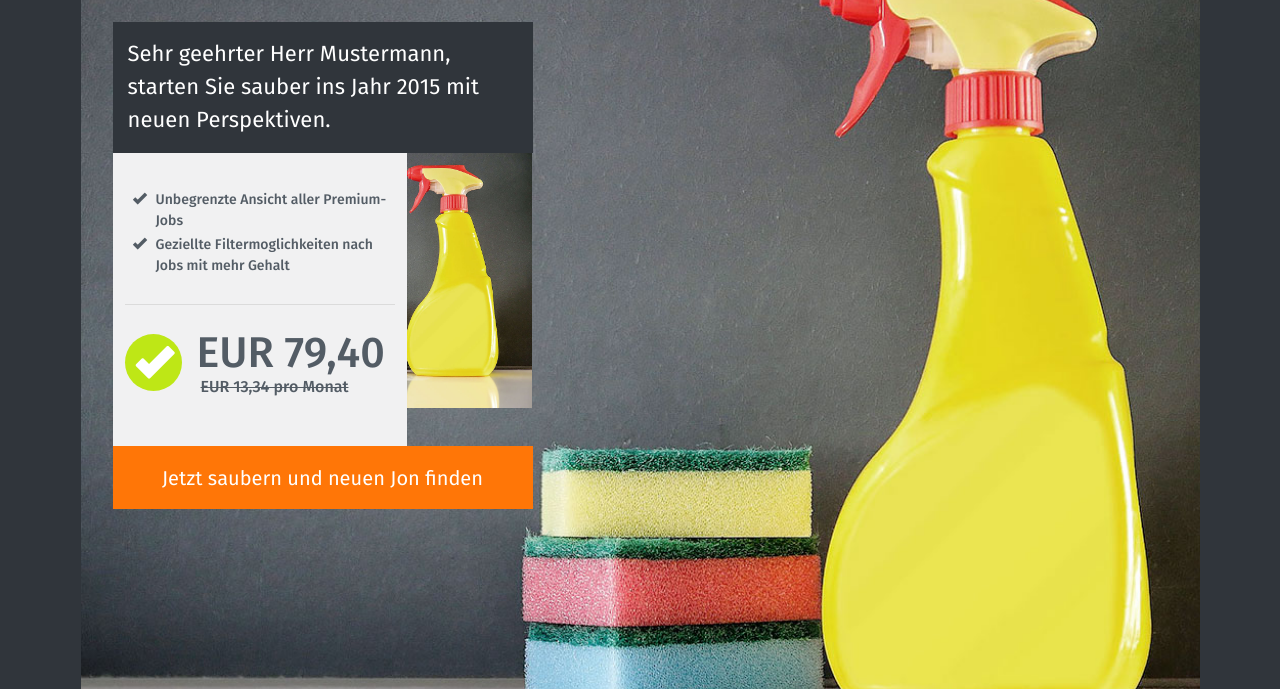
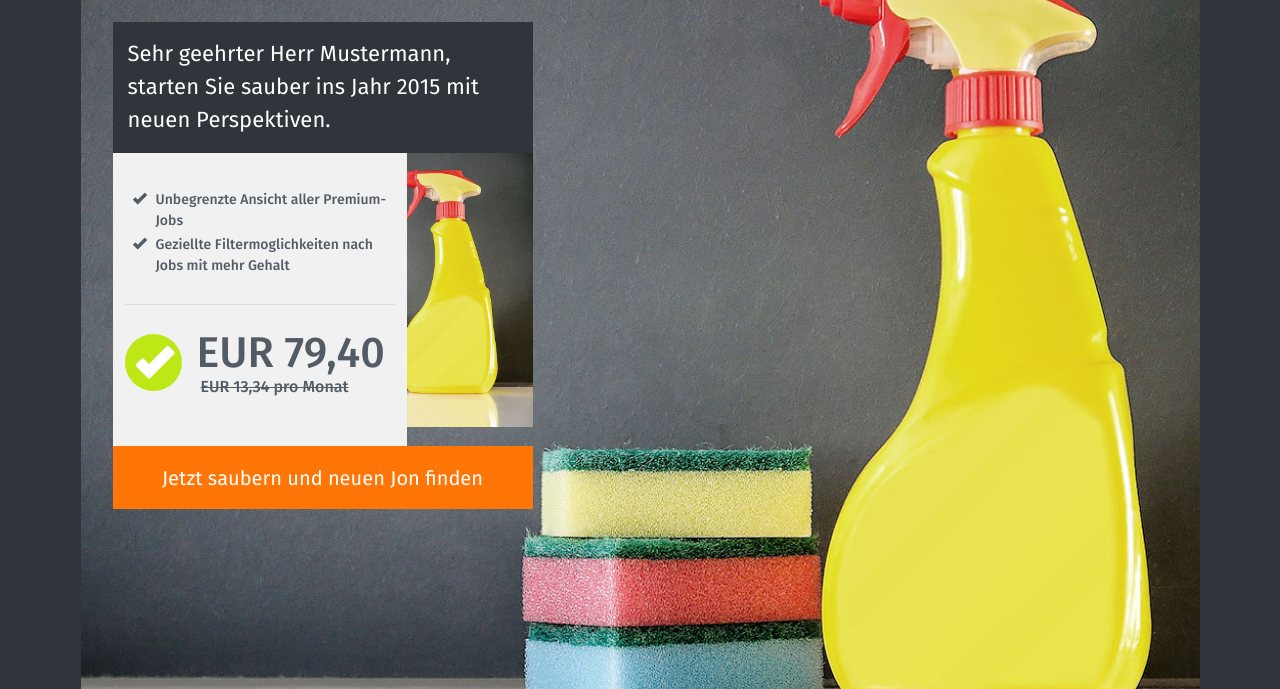
Before and after one commit to AnnaPytlik/JobLeads, a plain HTML site: page index.html in a window 1280 px wide. Shown: the part 111-800 px from the top of the page. Drawn offline with nearby package versions, Linux system fonts and the light colour scheme; files whose address does not match are found by name.

Commit message:
Chamge position image tablet

```diff
--- a/custom.scss
+++ b/custom.scss
@@ -262,8 +262,8 @@ body{
 
     .box{
         background: url(img/mood.jpg) no-repeat;
-        background-size: auto 265px;
-        background-position: 100% 121px;
+        background-size: auto 280px;
+        background-position: 100% 125px;
 
         .box__content--title{
             padding-top: 4%;
```
Also changed, not shown: custom.css, custom.min.css.
